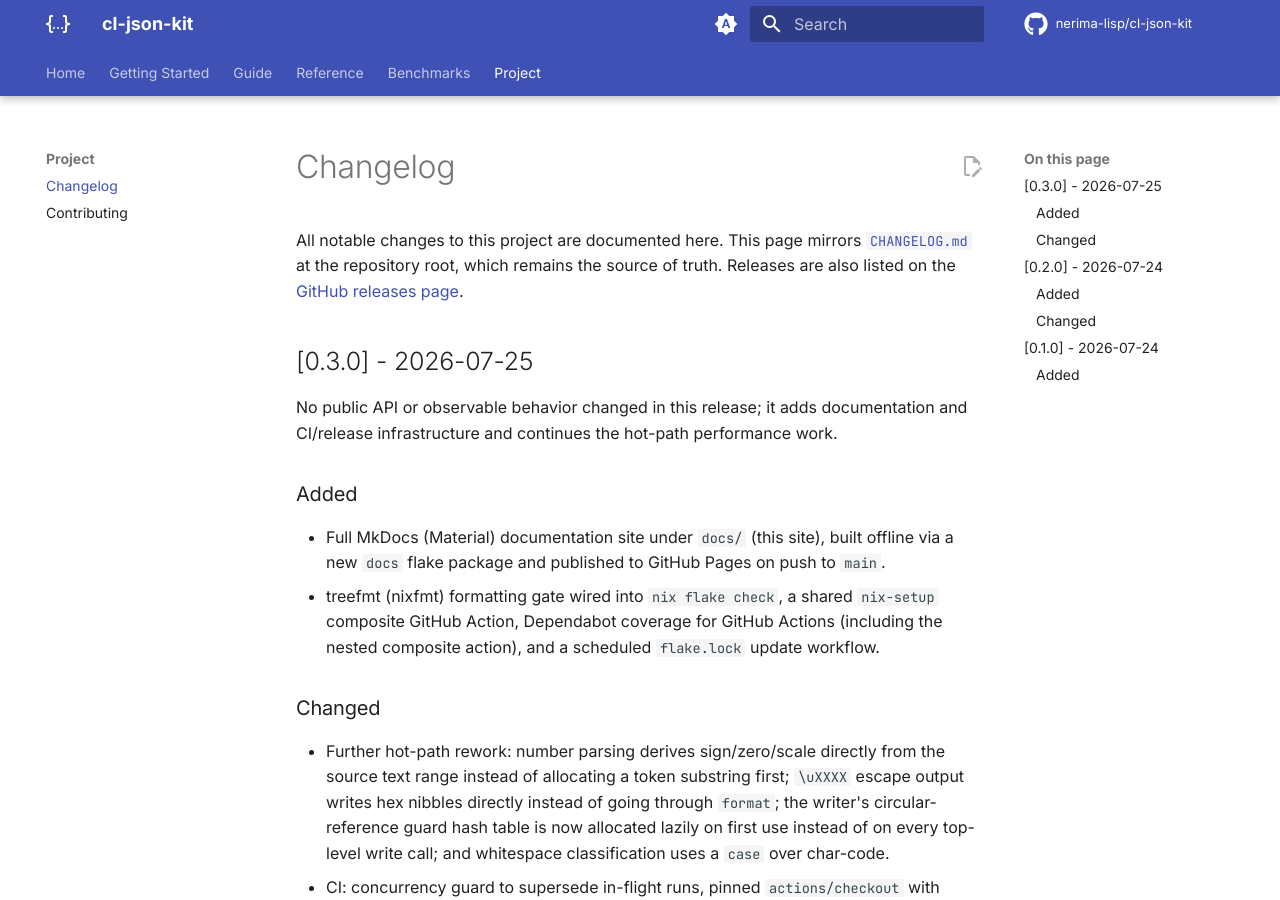
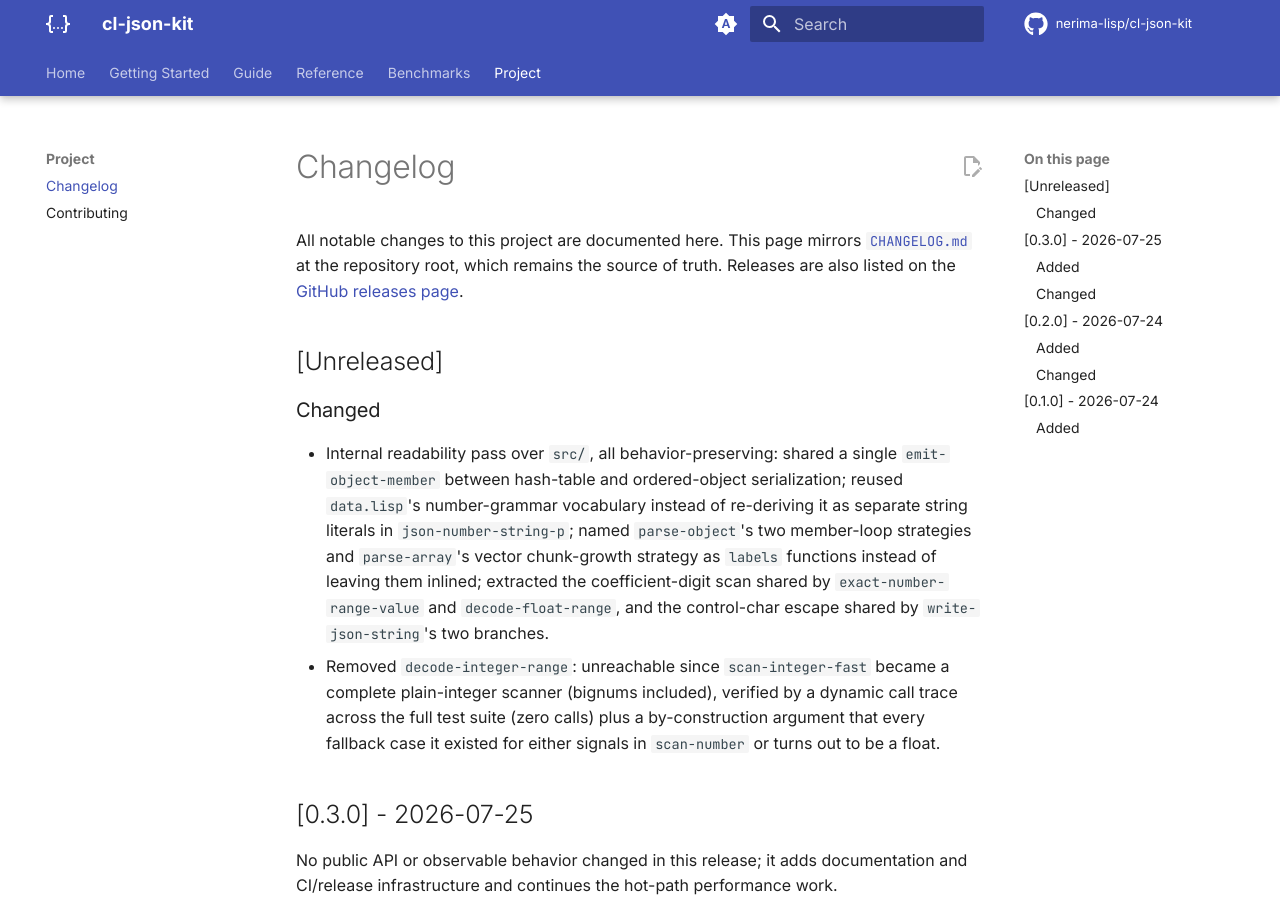
Before and after one commit to nerima-lisp/cl-json-kit, an MkDocs documentation site: the page built from docs/src/changelog.md, in a window 1280 px wide and 900 px high. Built offline with MkDocs 1.6.1 and Material for MkDocs 9.7.7, drawn with Linux system fonts in a browser that asks for light colours; comment, search, counter and statistics services are not loaded.

Commit message:
docs: changelog entry for the src/ readability pass and dead-code removal

```diff
--- a/docs/src/changelog.md
+++ b/docs/src/changelog.md
@@ -4,6 +4,25 @@ All notable changes to this project are documented here. This page mirrors
 [`CHANGELOG.md`](https://github.com/nerima-lisp/cl-json-kit/blob/main/CHANGELOG.md)
 at the repository root, which remains the source of truth. Releases are also
 listed on the [GitHub releases page](https://github.com/nerima-lisp/cl-json-kit/releases).
+
+## [Unreleased]
+
+### Changed
+
+- Internal readability pass over `src/`, all behavior-preserving: shared a
+  single `emit-object-member` between hash-table and ordered-object
+  serialization; reused `data.lisp`'s number-grammar vocabulary instead of
+  re-deriving it as separate string literals in `json-number-string-p`;
+  named `parse-object`'s two member-loop strategies and `parse-array`'s
+  vector chunk-growth strategy as `labels` functions instead of leaving them
+  inlined; extracted the coefficient-digit scan shared by
+  `exact-number-range-value` and `decode-float-range`, and the control-char
+  escape shared by `write-json-string`'s two branches.
+- Removed `decode-integer-range`: unreachable since `scan-integer-fast`
+  became a complete plain-integer scanner (bignums included), verified by a
+  dynamic call trace across the full test suite (zero calls) plus a
+  by-construction argument that every fallback case it existed for either
+  signals in `scan-number` or turns out to be a float.
 
 ## [0.3.0] - 2026-07-25
 
```
Also changed, not shown: CHANGELOG.md.
